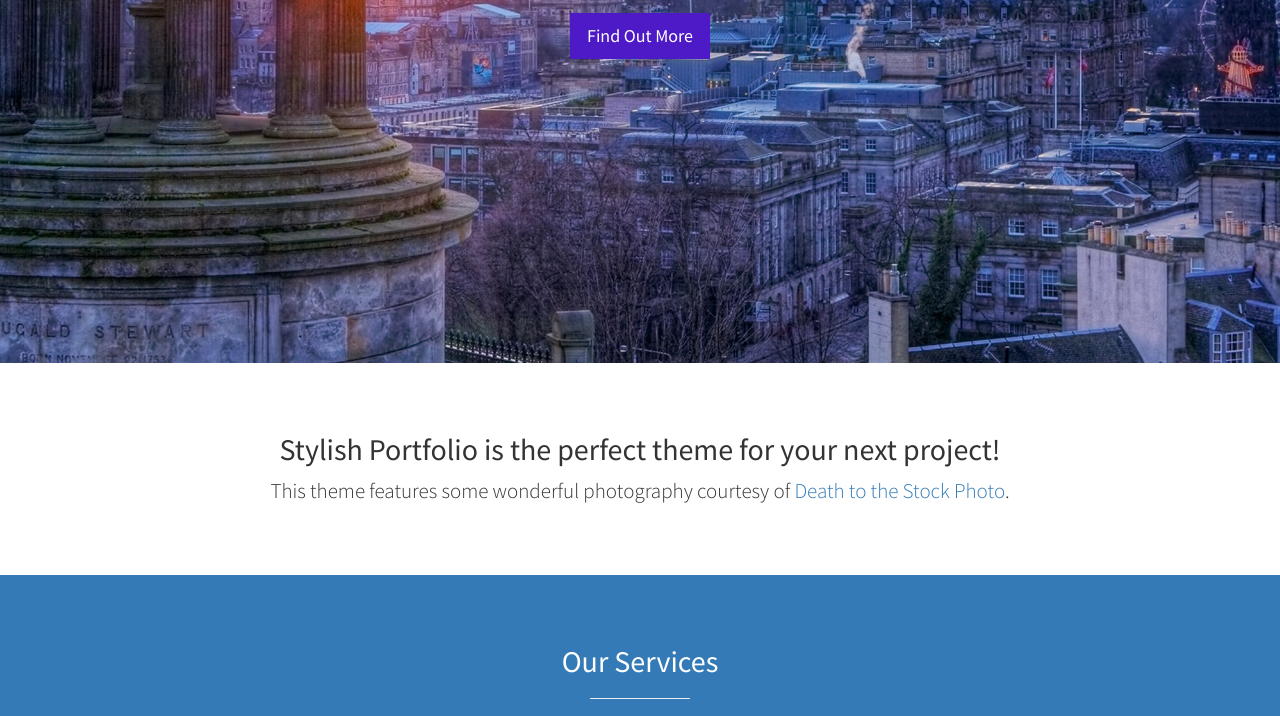
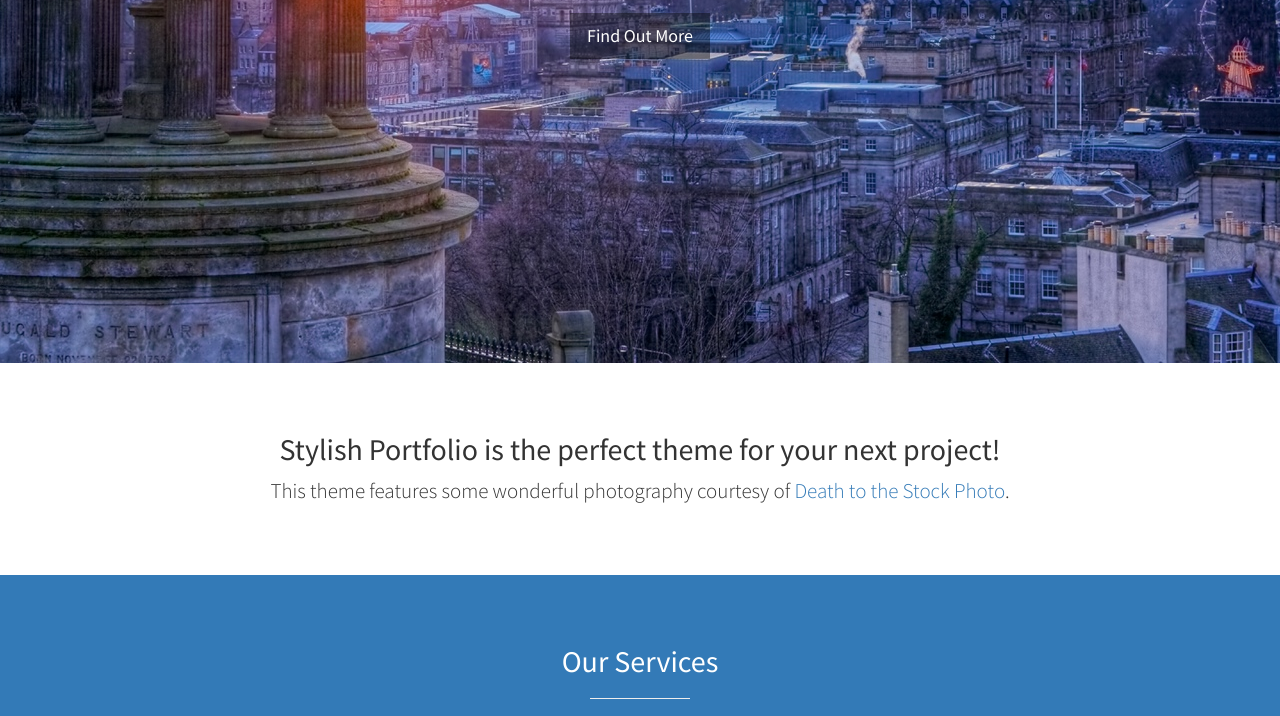
Before and after one commit to AllyMac/PHPtest, a plain HTML site: page index.html in a window 1280 px wide. Shown: the part 437-1153 px from the top of the page. Drawn offline with Linux system fonts and the light colour scheme.

Commit message:
second bootstrap template

```diff
--- a/css/stylish-portfolio.css
+++ b/css/stylish-portfolio.css
@@ -34,7 +34,7 @@ body {
 .btn-dark {
     border-radius: 0;
     color: #fff;
-    background-color: rgba(78, 26, 199, 1);
+    background-color: rgba(0,0,0,0.4);
 }
 
 .btn-dark:hover,
```
